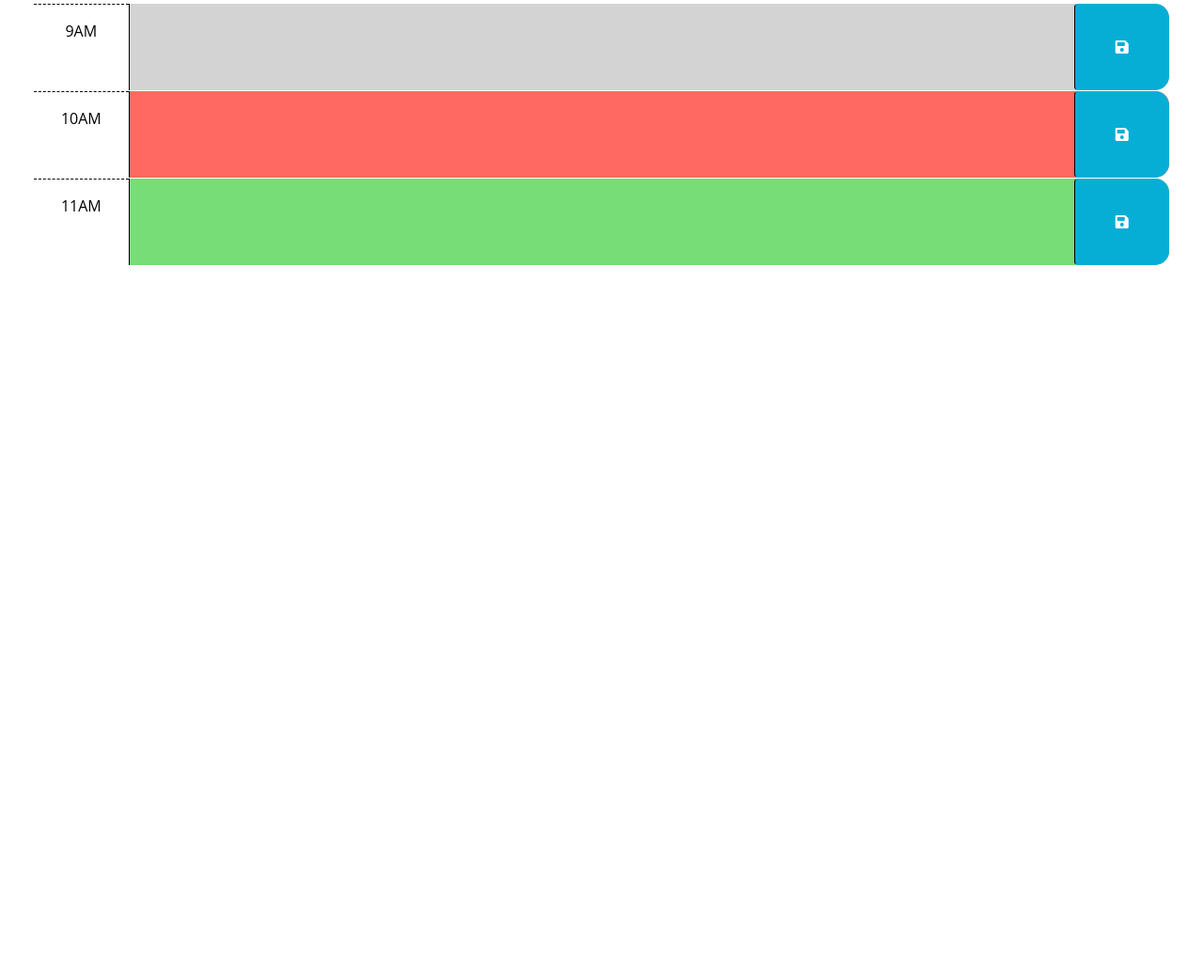
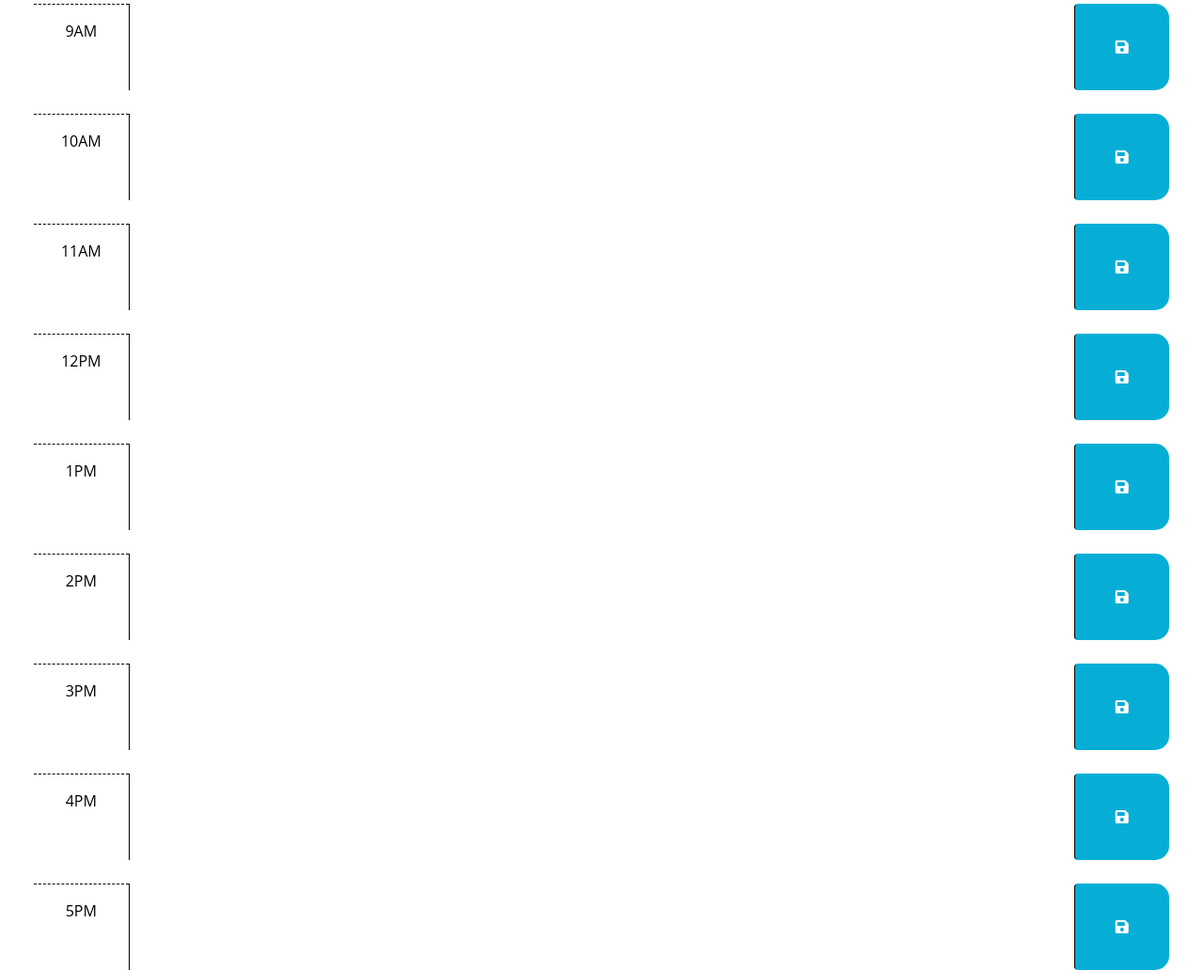
Before and after one commit to hannahedwards/your-work-day, a plain HTML site: page Develop/index.html in a window 1280 px wide. Shown: the part 248-1280 px from the top of the page at 94% size. Before the commit the page ends 800 px from the top, so only its background shows below. Drawn offline with nearby package versions, Linux system fonts and the light colour scheme.

Commit message:
added the rest of the hours for the work day

```diff
--- a/Develop/index.html
+++ b/Develop/index.html
@@ -1,25 +1,15 @@
 <!DOCTYPE html>
 <html lang="en">
+
 <head>
   <meta charset="UTF-8" />
   <meta name="viewport" content="width=device-width, initial-scale=1.0" />
   <meta http-equiv="X-UA-Compatible" content="ie=edge" />
-    <link
-      href="https://cdn.jsdelivr.net/npm/bootstrap@5.1.3/dist/css/bootstrap.min.css"
-      rel="stylesheet"
-      integrity="sha384-1BmE4kWBq78iYhFldvKuhfTAU6auU8tT94WrHftjDbrCEXSU1oBoqyl2QvZ6jIW3"
-      crossorigin="anonymous"
-    />
-    <link
-      rel="stylesheet"
-      href="https://use.fontawesome.com/releases/v5.8.1/css/all.css"
-      integrity="sha384-50oBUHEmvpQ+1lW4y57PTFmhCaXp0ML5d60M1M7uH2+nqUivzIebhndOJK28anvf"
-      crossorigin="anonymous"
-    />
-    <link
-      href="https://fonts.googleapis.com/css2?family=Fira+Sans:wght@400;700&display=swap"
-      rel="stylesheet"
-    />
+  <link href="https://cdn.jsdelivr.net/npm/bootstrap@5.1.3/dist/css/bootstrap.min.css" rel="stylesheet"
+    integrity="sha384-1BmE4kWBq78iYhFldvKuhfTAU6auU8tT94WrHftjDbrCEXSU1oBoqyl2QvZ6jIW3" crossorigin="anonymous" />
+  <link rel="stylesheet" href="https://use.fontawesome.com/releases/v5.8.1/css/all.css"
+    integrity="sha384-50oBUHEmvpQ+1lW4y57PTFmhCaXp0ML5d60M1M7uH2+nqUivzIebhndOJK28anvf" crossorigin="anonymous" />
+  <link href="https://fonts.googleapis.com/css2?family=Fira+Sans:wght@400;700&display=swap" rel="stylesheet" />
   <link rel="stylesheet" href="style.css" />
   <title>Work Day Scheduler</title>
 </head>
@@ -30,50 +20,87 @@
     <p class="lead">A simple calendar app for scheduling your work day</p>
     <p id="currentDay" class="lead"></p>
   </header>
+
   <div class="container-fluid px-5">
-      <!-- Use class for "past", "present", and "future" to apply styles to the
-        time-block divs accordingly. The javascript will need to do this by
-        adding/removing these classes on each div by comparing the hour in the
-        id to the current hour. The html provided below is meant to be an example
-        demonstrating how the css provided can be leveraged to create the
-        desired layout and colors. The html below should be removed or updated
-        in the finished product. Remember to delete this comment once the
-        code is implemented.
-        -->
-
-      <!-- Example of a past time block. The "past" class adds a gray background color. -->
-      <div id="hour-9" class="row time-block past">
+    <div id="hour-9" class="row time-block">
       <div class="col-2 col-md-1 hour text-center py-3">9AM</div>
       <textarea class="col-8 col-md-10 description" rows="3"> </textarea>
       <button class="btn saveBtn col-2 col-md-1" aria-label="save">
         <i class="fas fa-save" aria-hidden="true"></i>
       </button>
     </div>
-
-      <!-- Example of a present time block. The "present" class adds a red background color. -->
-      <div id="hour-10" class="row time-block present">
+<br>
+    <div id="hour-10" class="row time-block">
       <div class="col-2 col-md-1 hour text-center py-3">10AM</div>
       <textarea class="col-8 col-md-10 description" rows="3"> </textarea>
       <button class="btn saveBtn col-2 col-md-1" aria-label="save">
         <i class="fas fa-save" aria-hidden="true"></i>
       </button>
     </div>
-
-      <!-- Example of a future time block. The "future" class adds a green background color. -->
-      <div id="hour-11" class="row time-block future">
+<br>
+    <div id="hour-11" class="row time-block">
       <div class="col-2 col-md-1 hour text-center py-3">11AM</div>
       <textarea class="col-8 col-md-10 description" rows="3"> </textarea>
       <button class="btn saveBtn col-2 col-md-1" aria-label="save">
         <i class="fas fa-save" aria-hidden="true"></i>
       </button>
     </div>
+<br>
+    <div id="hour-12" class="row time-block">
+      <div class="col-2 col-md-1 hour text-center py-3">12PM</div>
+      <textarea class="col-8 col-md-10 description" rows="3"> </textarea>
+      <button class="btn saveBtn col-2 col-md-1" aria-label="save">
+        <i class="fas fa-save" aria-hidden="true"></i>
+      </button>
+    </div>
+<br>
+    <div id="hour-13" class="row time-block">
+      <div class="col-2 col-md-1 hour text-center py-3">1PM</div>
+      <textarea class="col-8 col-md-10 description" rows="3"> </textarea>
+      <button class="btn saveBtn col-2 col-md-1" aria-label="save">
+        <i class="fas fa-save" aria-hidden="true"></i>
+      </button>
+    </div>
+<br>
+    <div id="hour-14" class="row time-block">
+      <div class="col-2 col-md-1 hour text-center py-3">2PM</div>
+      <textarea class="col-8 col-md-10 description" rows="3"> </textarea>
+      <button class="btn saveBtn col-2 col-md-1" aria-label="save">
+        <i class="fas fa-save" aria-hidden="true"></i>
+      </button>
+    </div>
+<br>
+    <div id="hour-15" class="row time-block">
+      <div class="col-2 col-md-1 hour text-center py-3">3PM</div>
+      <textarea class="col-8 col-md-10 description" rows="3"> </textarea>
+      <button class="btn saveBtn col-2 col-md-1" aria-label="save">
+        <i class="fas fa-save" aria-hidden="true"></i>
+      </button>
+    </div>
+<br>
+    <div id="hour-16" class="row time-block">
+      <div class="col-2 col-md-1 hour text-center py-3">4PM</div>
+      <textarea class="col-8 col-md-10 description" rows="3"> </textarea>
+      <button class="btn saveBtn col-2 col-md-1" aria-label="save">
+        <i class="fas fa-save" aria-hidden="true"></i>
+      </button>
+    </div>
+<br>
+    <div id="hour-17" class="row time-block">
+      <div class="col-2 col-md-1 hour text-center py-3">5PM</div>
+      <textarea class="col-8 col-md-10 description" rows="3"> </textarea>
+      <button class="btn saveBtn col-2 col-md-1" aria-label="save">
+        <i class="fas fa-save" aria-hidden="true"></i>
+      </button>
+    </div>
+
   </div>
 
   <script src="https://cdnjs.cloudflare.com/ajax/libs/jquery/3.2.1/jquery.min.js"></script>
   <script src="https://cdn.jsdelivr.net/npm/dayjs@1.11.3/dayjs.min.js"
-    integrity="sha256-iu/zLUB+QgISXBLCW/mcDi/rnf4m4uEDO0wauy76x7U="
-    crossorigin="anonymous"></script>
+    integrity="sha256-iu/zLUB+QgISXBLCW/mcDi/rnf4m4uEDO0wauy76x7U=" crossorigin="anonymous"></script>
 
   <script src="script.js"></script>
 </body>
+
 </html>
```
Lines whose indentation alone changed are shown as unchanged.
